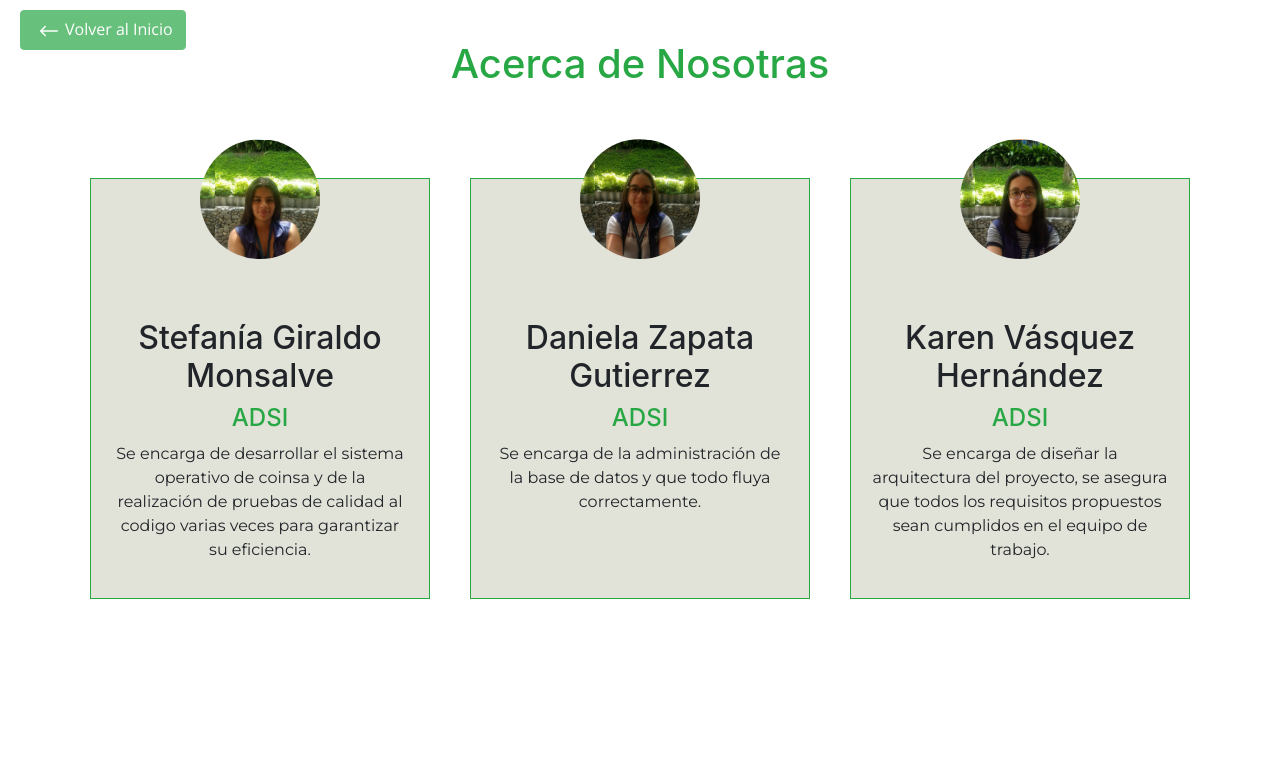
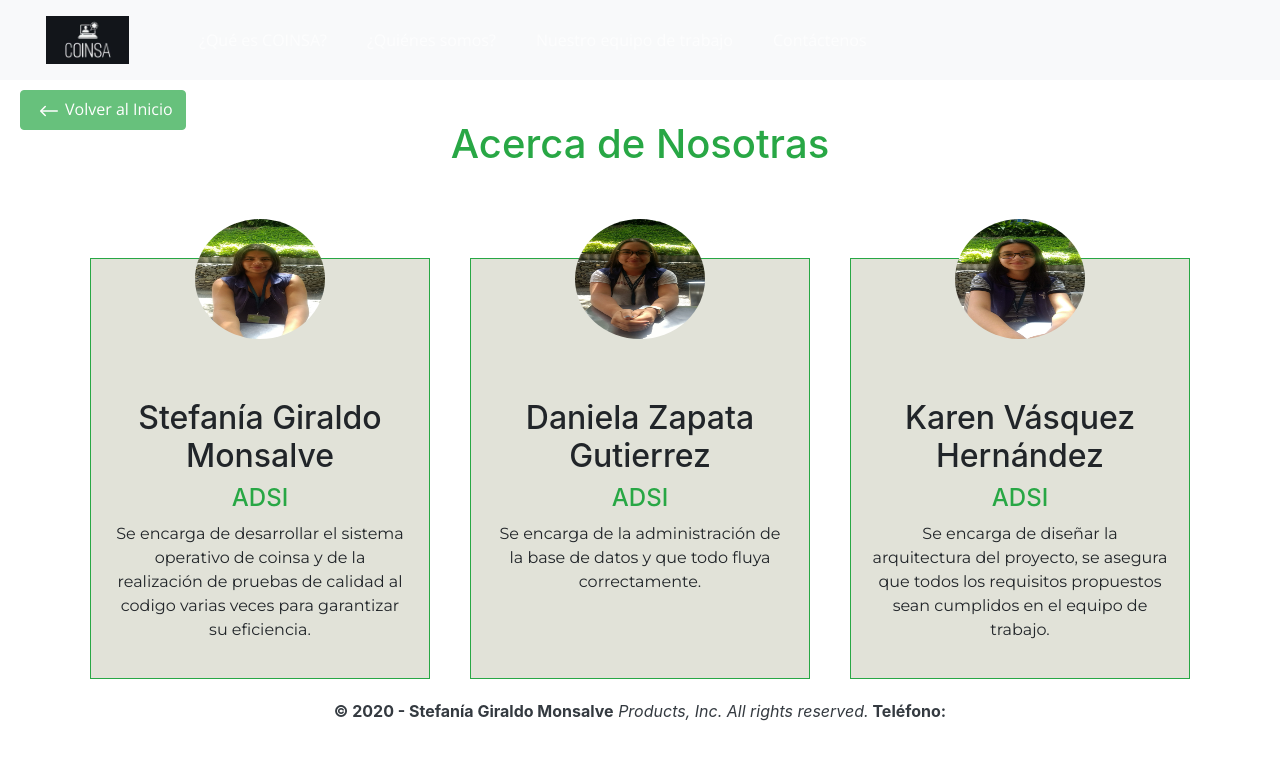
Before and after one commit to Stefania1219/Django-Class, a Django app: page /nosotros/ in a window 1280 px wide. Shown: the top 760 px of the page. Run offline with Django 3.2, Linux system fonts and the light colour scheme; some libraries are stand-ins or nearby versions.

Commit message:
Edicion de estilos

```diff
--- a/app/core/core/urls.py
+++ b/app/core/core/urls.py
@@ -20,5 +20,6 @@ from django.conf.urls.static import static
 
 urlpatterns = [
     path('', include('src.urls')),
+    path('',include('userdata.urls')),
     path('admin/', admin.site.urls),
 ]
--- a/app/core/src/static/assets/css/estilos.css
+++ b/app/core/src/static/assets/css/estilos.css
@@ -1,3 +1,10 @@
+.jumbotron{
+  background-image: url(imagenes/img1.jpg);
+  background-repeat: no-repeat;
+  background-size: 1365px;
+  background-attachment: fixed;
+}
+
 .menu ul{
     list-style: none;
     margin: 0;
@@ -9,7 +16,7 @@
 }
 
 .menu ul li a{
-    color: #000000;
+    color: white;
     display: block;
     padding: 20px 20px;
     text-decoration: none;
@@ -24,7 +31,11 @@ a {
 }
 a:hover {
     opacity: 100;
+    overflow: hidden;
 }
+
+
+
 
 hr.new4 {
     border: 1px solid white;
@@ -48,7 +59,6 @@ hr.new4 {
 * {
   padding: 0;
   margin: 0;
-
 }
 
 header {
@@ -83,6 +93,7 @@ nav {
   nav ul li:hover {
     background: #3ead47;
   }
+
 
 
 
@@ -148,11 +159,12 @@ nav {
   padding: 20px;
   text-align: center;
 }
+
 .photo-perfil1,
 .photo-perfil2,
 .photo-perfil3{
   margin: auto;
-  width: 120px;
+  width: 130px;
   height: 120px;
   background-size: cover;
   border-radius: 50%;
@@ -160,20 +172,14 @@ nav {
   top: -60px;
 }
 .photo-perfil1{
-  background:
-  url(src/static/assets/media/img/stefa.jpg);
   background-size:  101px;
   background-position: 15px 1px;
 }
 .photo-perfil2{
-  background:
-  url(static/assets/media/perfiles/img/dani.jpg);
   background-size: 100px;
   background-position: 15px 1px;
 }
 .photo-perfil3{
-  background:
-  url(static/assets/media/img/karen.jpg);
   background-size: 100px;
   background-position: 15px 1px;
 }
--- a/app/core/src/templates/base.html
+++ b/app/core/src/templates/base.html
@@ -24,7 +24,36 @@
 </head>
 
 <body>
+    <!-- Menú -->
+    <header class="navbar navbar-expand-lg navbar-light bg-light flex-column flex-md-row bd-navbar">
+    <div class="menu list-group">
+        <nav class="">
+            <ul class="">
+                <li class="">
+                    <img src="{% static 'assets/media/img/logo2.jpg' %}" alt=""
+                        style="width: 83px; margin-left: 30px; margin-right: 50px; margin-top: 8px;">
+                </li>
+                <li>
+                    <a class="" href="#list-item-1">¿Qué es COINSA?</a>
+                </li>
+                <li>
+                    <a class="nav-link" href="#list-item-2">¿Quiénes somos?</a>
+                </li>
+                <li>
+                    <a class="nav-link" href="{% url 'nosotros' %}">Nuestro equipo de trabajo</a>
+                </li>
+                <li>
+                    <a class="nav-link" href="{% url 'contacto' %}">Contáctenos</a>
+                </li>
+            </ul>
+        </nav>
+    </div>
+</header>
     {% block contenido %} {% endblock%}
+    <!-- Pie de pagina -->
+    <footer class="text-center">
+        <span class="text-dark"><b>&copy; 2020 - Stefanía Giraldo Monsalve</b><em> Products, Inc. All rights reserved.</em><b> Teléfono: </b></span>
+    </footer>
     <!-- JavaScript -->
     <!-- jQuery primero, luego Popper.js, luego Bootstrap JS -->
     <script src="https://code.jquery.com/jquery-3.4.1.slim.min.js" integrity="sha384-J6qa4849blE2+poT4WnyKhv5vZF5SrPo0iEjwBvKU7imGFAV0wwj1yYfoRSJoZ+n"
--- a/app/core/src/urls.py
+++ b/app/core/src/urls.py
@@ -3,6 +3,5 @@ from . import views
 
 urlpatterns = [
     path('', views.HomePageView.as_view(), name='index'),
-    path('nosotros/',views.NosotrosPageView.as_view(), name='nosotros'),
     path('contacto/',views.contacto, name='contacto'),
 ]
--- a/app/core/src/views.py
+++ b/app/core/src/views.py
@@ -13,12 +13,6 @@ class HomePageView(TemplateView):
     def get(self, request, *args, **kwargs):
         return render(request, self.template_name, {'tituloIni':'Los saluda Stefania Giraldo.', 'titulo2':'Clases de python.'})
 
-class NosotrosPageView(TemplateView):
-
-    template_name = "nosotros.html"
-
-    def get(self, request, *args, **kwargs):
-        return render(request, self.template_name, {'titulous':'Acerca de Nosotras','subti':'ADSI','nomEstu1':'Stefanía Giraldo Monsalve','nomEstu2':'Daniela Zapata Gutierrez','nomEstu3':'Karen Vásquez Hernández','parr1':'Se encarga de desarrollar el sistema operativo de coinsa y de la realización de pruebas de calidad al codigo varias veces para garantizar su eficiencia.','parr2':'Se encarga de la administración de la base de datos y que todo fluya correctamente.','parr3':'Se encarga de diseñar la arquitectura del proyecto, se asegura que todos los requisitos propuestos sean cumplidos en el equipo de trabajo.'})
 
 # Vista basada en función:
 def contacto(request):
--- a/app/core/userdata/forms.py
+++ b/app/core/userdata/forms.py
@@ -0,0 +1 @@
+from django import forms
--- a/app/core/src/templates/nosotros.html
+++ b/app/core/userdata/templates/nosotros.html
@@ -17,23 +17,22 @@
     <h1  id="list-item-3" class="text-center text-success">{{titulous}}</h1>
     <div class="container-testimonials">
         <div class="testimonial border border-success">
-            <div class="photo-perfil1"></div>
+            <img src="{% static 'assets/media/img/stefa.jpg' %}" class="photo-perfil1" alt="Foto de perfil">
             <h2>{{nomEstu1}}</h2>
             <h4 class="text-success">{{subti}}</h4>
             <p class="parrafo1">{{parr1}}</p>
         </div>
         <div class="testimonial border border-success">
-                <div class="photo-perfil2" style="background-image: url('static/assets/media/img/perfiles/dani.jpg'); width: 100; height: 100; "></div>
-
+                <img src="{% static 'assets/media/img/dani.jpg' %}" class="photo-perfil2" alt="Foto de perfil">
                 <h2>{{nomEstu2}}</h2>
                 <h4 class="text-success">{{subti}}</h4>
                 <p class="parrafo2">{{parr2}}</p>
             </div>
         <div class="testimonial border border-success">
-            <div class="photo-perfil3"></div>
-                    <h2>{{nomEstu3}}</h2>
-                    <h4 class="text-success">{{subti}}</h4>
-                    <p class="parrafo3">{{parr3}}</p>
+                <img src="{% static 'assets/media/img/karen.jpg' %}" class="photo-perfil3" alt="Foto de perfil">
+                <h2>{{nomEstu3}}</h2>
+                <h4 class="text-success">{{subti}}</h4>
+                <p class="parrafo3">{{parr3}}</p>
             </div>
         </div>
 
--- /dev/null
+++ b/app/core/userdata/urls.py
@@ -0,0 +1,6 @@
+from django.urls import path
+from . import views
+
+urlpatterns = [
+    path('nosotros/',views.NosotrosPageView.as_view(), name='nosotros'),
+]
--- a/app/core/userdata/views.py
+++ b/app/core/userdata/views.py
@@ -1,3 +1,11 @@
 from django.shortcuts import render
+from django.views.generic.base import TemplateView
+from django.urls import reverse
+# Create your views here.
 
-# Create your views here.
+class NosotrosPageView(TemplateView):
+
+    template_name = "nosotros.html"
+
+    def get(self, request, *args, **kwargs):
+        return render(request, self.template_name, {'titulous':'Acerca de Nosotras','subti':'ADSI','nomEstu1':'Stefanía Giraldo Monsalve','nomEstu2':'Daniela Zapata Gutierrez','nomEstu3':'Karen Vásquez Hernández','parr1':'Se encarga de desarrollar el sistema operativo de coinsa y de la realización de pruebas de calidad al codigo varias veces para garantizar su eficiencia.','parr2':'Se encarga de la administración de la base de datos y que todo fluya correctamente.','parr3':'Se encarga de diseñar la arquitectura del proyecto, se asegura que todos los requisitos propuestos sean cumplidos en el equipo de trabajo.'})
```
Also changed, not shown: app/core/src/templates/index.html (+3 -36 lines).
